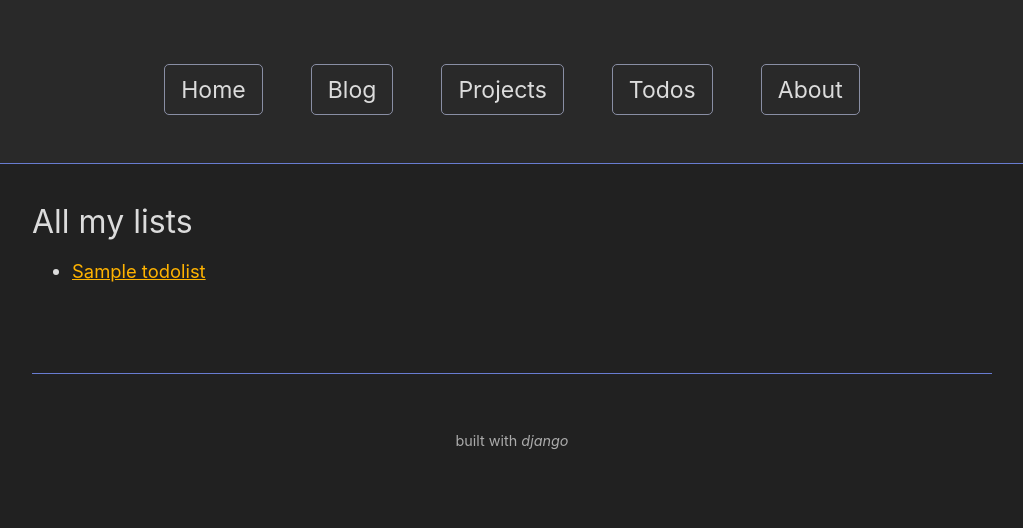
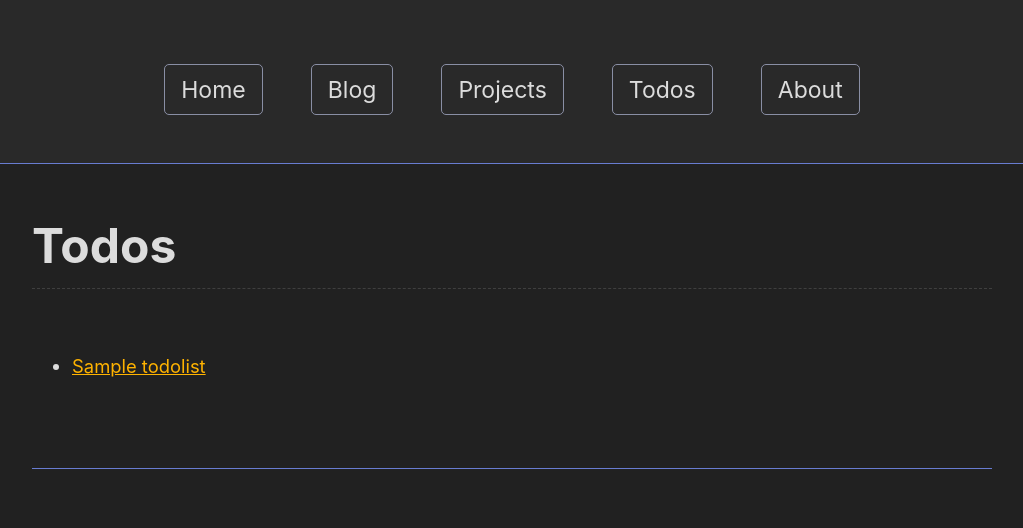
Before and after one commit to amirreza8002/portfolio, a Django app: page /todos/ in a window 1280 px wide. Shown: the top 528 px of the page, without its empty margins (128-1151 px from the left). Run offline with Django 4.2, Linux system fonts and the light colour scheme; tables that the repository leaves empty hold one stand-in row (values such as "Sample post"); parts of the project's set-up code (start-up, migrations or seed data) failed here and were passed over.

Commit message:
more style

```diff
--- a/static/css/base.css
+++ b/static/css/base.css
@@ -11,6 +11,17 @@
     margin: 0 1.5rem 1rem 1.5rem;
 }
 
+.is-size-1 {
+    border-bottom: 0.05rem dashed;
+    border-bottom-color: #3f3f3f;
+    margin-bottom: 4rem;
+    padding-bottom: 0.3em;
+}
+
+.is-size-1:hover {
+    color: white;
+}
+
 .django-name:hover {
     color: darkgreen;
 }
--- a/static/css/pages/home.css
+++ /dev/null
@@ -1,3 +0,0 @@
-.is-size-1:hover {
-    color: white;
-}
--- a/static/css/posts/list.css
+++ /dev/null
@@ -1,3 +0,0 @@
-.is-size-1:hover {
-    color: white;
-}
--- a/static/css/projects/projects.css
+++ b/static/css/projects/projects.css
@@ -6,11 +6,9 @@
 
 #projects {
     padding-top: 0;
+    border-top: none;
 }
 
-#projects .is-size-1:hover {
-    color: white;
-}
 
 #projects .card {
     box-shadow: none;
--- a/templates/pages/about.html
+++ b/templates/pages/about.html
@@ -3,5 +3,5 @@
 {% block title %}About{% endblock %}
 
 {% block body %}
-	<h1>About</h1>
+  <h1 class="is-size-1">About</h1>
 {% endblock %}
--- a/templates/pages/home.html
+++ b/templates/pages/home.html
@@ -2,8 +2,6 @@
 {% load static %}
 
 {% block title %}Home{% endblock title %}
-
-{% block links %}<link rel="stylesheet" href="{% static 'css/pages/home.css' %}">{% endblock %}
 
 {% block body %}
   <h1 class="is-size-1">Home</h1>
--- a/templates/posts/post_list.html
+++ b/templates/posts/post_list.html
@@ -2,8 +2,6 @@
 {% load static %}
 
 {% block title %}Blog{% endblock %}
-
-{% block links %}<link rel="stylesheet" href="{% static 'css/posts/list.css' %}">{% endblock %}
 
 {% block body %}
   <h1 class="is-size-1">My Blog</h1>
@@ -22,6 +20,3 @@
 
   </div>
 {% endblock %}
-
-{% block footer %}
-{% endblock %}
--- a/templates/todos/lists.html
+++ b/templates/todos/lists.html
@@ -1,10 +1,7 @@
 {% extends '_base.html' %}
 
 {% block body %}
-	{% if lists %}
-		<h3>All my lists</h3>
-	{% endif %}
-
+  <h1 class="is-size-1">Todos</h1>
   <ul>
     {% for list in lists %}
       <li>
```
